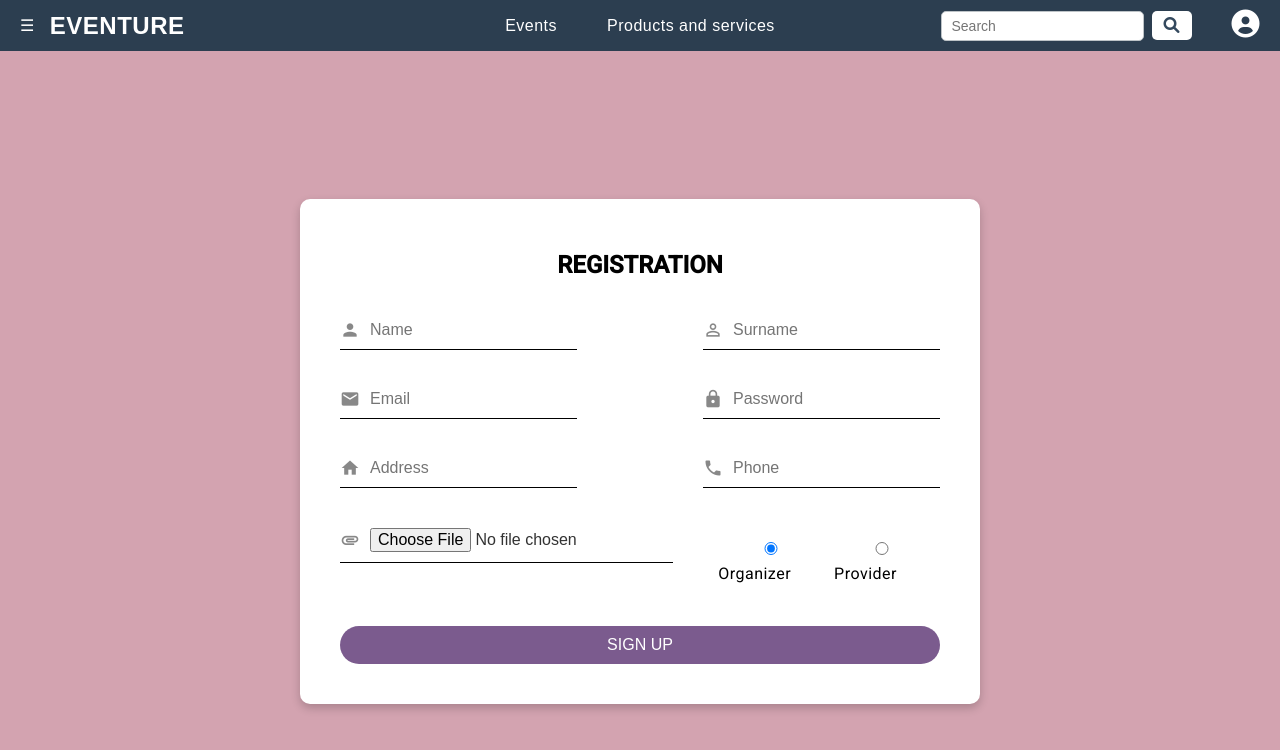
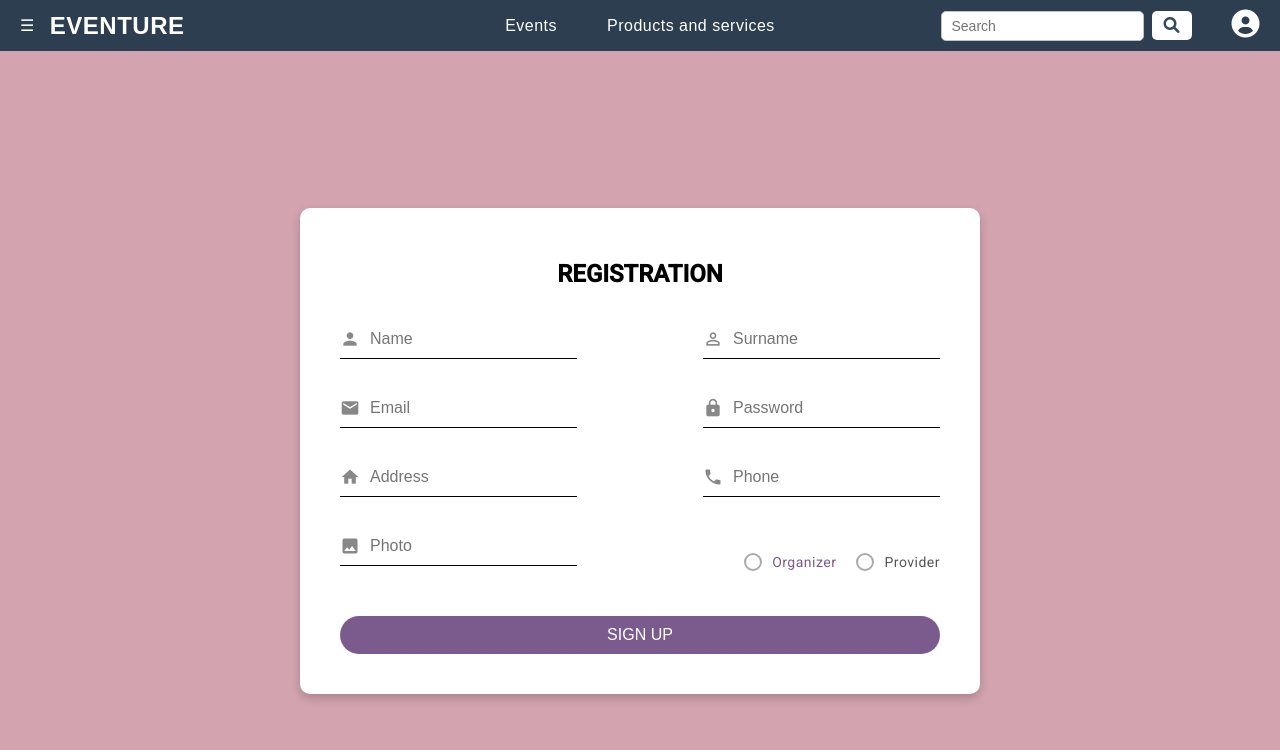
Before and after one commit to kzi-nastava/iks-project-event-planner-siit-2024-team-6, an Angular app: page /registration in a window 1280 px wide. Shown: the top 750 px of the page. Built offline with nearby package versions, Linux system fonts and the light colour scheme; a web font is replaced by a local one.

Commit message:
[EDIT] Time and File fields are now Text type according to the UML diagram

```diff
--- a/src/app/infrastructure/auth/registration/registration.component.css
+++ b/src/app/infrastructure/auth/registration/registration.component.css
@@ -62,8 +62,50 @@ body {
     color: #333;
     padding: 5px 0;
   }
+  .radio-group {
+    display: flex;
+    gap: 20px; /* Расстояние между кнопками */
+    align-items: center;
+  }
 
-  .radio-group {
+  .custom-radio {
+    display: flex;
+    align-items: center;
+    cursor: pointer;
+  }
+
+  .custom-radio input[type="radio"] {
+    display: none; /* Скрываем стандартное отображение радио-кнопок */
+  }
+
+  .custom-radio::before {
+    content: '';
+    display: inline-block;
+    width: 14px;
+    height: 14px;
+    border: 2px solid #aaa; /* Цвет рамки в неактивном состоянии */
+    border-radius: 50%; /* Делаем круг */
+    margin-right: 10px; /* Отступ между кругом и текстом */
+    background-color: white;
+    transition: background-color 0.3s, border-color 0.3s;
+  }
+
+  .custom-radio input[type="radio"]:checked + .radio-label::before {
+    border-color: #7b5b8e; /* Цвет рамки при выборе */
+    background-color: #7b5b8e; /* Цвет фона при выборе */
+  }
+
+  .radio-label {
+    font-size: 14px; /* Размер текста */
+    color: #555; /* Цвет текста */
+    position: relative;
+  }
+
+  .custom-radio input[type="radio"]:checked + .radio-label {
+    color: #7b5b8e; /* Цвет текста при выборе */
+  }
+
+  /* .radio-group {
     display: flex;
     justify-content: center;
     margin: 20px 0;
@@ -77,7 +119,7 @@ body {
 
   .radio-group input {
     margin-right: 5px;
-  }
+  } */
 
   .provider-fields {
     margin-top: 20px;
--- a/src/app/infrastructure/auth/registration/registration.component.html
+++ b/src/app/infrastructure/auth/registration/registration.component.html
@@ -51,18 +51,18 @@
         <div class="row">
             <div class="input-group">
                 <label>
-              <i class="material-icons">attachment</i>
-              <input type="file" placeholder="Photo" />
+                    <i class="material-icons">photo</i>
+                    <input type="text" placeholder="Photo" />
                 </label>
               </div>
               <div class="radio-group">
-            <label>
+                <label class="custom-radio">
                   <input type="radio" name="registrationType" value="organizer" (change)="toggleProvider(false)" checked />
-              <span>Organizer</span>
+                  <span class="radio-label">Organizer</span>
                 </label>
-            <label>
+                <label class="custom-radio">
                   <input type="radio" name="registrationType" value="provider" (change)="toggleProvider(true)" />
-              <span>Provider</span>
+                  <span class="radio-label">Provider</span>
                 </label>
               </div>
         </div>
@@ -105,27 +105,24 @@
 
           <div class="row">
             <div class="input-group">
-              <label class="label-no-underline">Opening time</label>
               <label>
                 <i class="material-icons">access_time</i>
-                <input type="time" placeholder="Description"/>
+                <input type="text" placeholder="Opening time"/>
               </label>
             </div>
             <div class="input-group">
-              <label class="label-no-underline">Closing time</label>
               <label>
                 <i class="material-icons">access_time</i>
-                <input type="time" placeholder="Description"/>
+                <input type="text" placeholder="Closing time"/>
               </label>
             </div>
           </div>
 
           <div class="row">
             <div class="input-group">
-              <label class="label-no-underline">Event photo</label>
                 <label>
                     <i class="material-icons">photo</i>
-                <input type="file" />
+                    <input type="text" placeholder="Event photo" />
                 </label>
             </div>
           </div>
```
Lines whose indentation alone changed are shown as unchanged.
